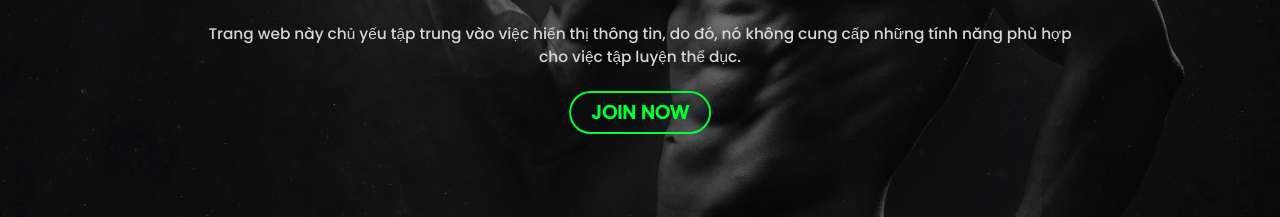
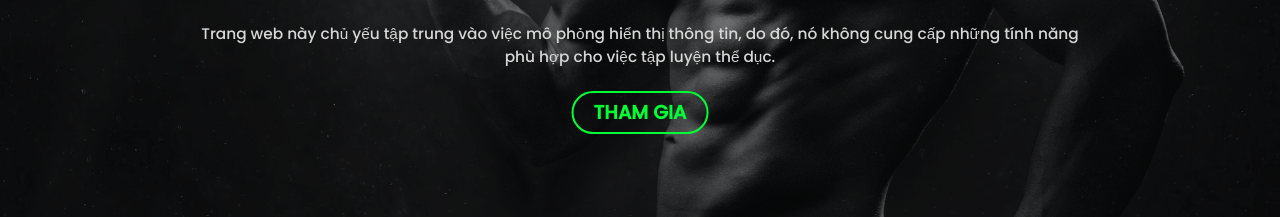
Before and after one commit to nvhuy79/GYM-Fitness, a plain HTML site: page index.html in a window 1280 px wide. Shown: the part 554-771 px from the top of the page. Drawn offline with Linux system fonts and the light colour scheme; a web font is replaced by a local one.

Commit message:
Update content

```diff
--- a/index.html
+++ b/index.html
@@ -40,9 +40,9 @@
         <h3>feel the power with</h3>
         <h1><b>FIT</b>APEX</h1><br>
         <p class="tagline">
-          Trang web này chủ yếu tập trung vào việc hiển thị thông tin, do đó, nó không cung cấp những tính năng phù hợp cho việc tập luyện thể dục.
+          Trang web này chủ yếu tập trung vào việc mô phỏng hiển thị thông tin, do đó, nó không cung cấp những tính năng phù hợp cho việc tập luyện thể dục.
         </p>
-        <button class="join">Join now</button>
+        <button class="join">Tham gia</button>
       </div>
       <div class="banner"><img src="images/banner.jpg" alt="" width="100%"></div>
     </section>
@@ -224,7 +224,7 @@
         <div class="row">
           <div class="cols a">
             <div class="heading">boiled chicken</div>
-            <p>Lorem ipsum, dolor sit amet consectetur adipisicing elit. Unde consequatur quaerat fugit nam Pn ot eee Macatee ec CR meee ee Ro suia SCR oe Coste rice eric Feta eC TSEC aT SRL Cee eet kee eae Stee OC eC ero FeO Mer sce CCL ot Ree ea ak ee ere ieee Stee CL Cana ca ea Com Tre LR rue</p>
+            <p>Trang web này chủ yếu tập trung vào việc mô phỏng hiển thị thông tin, do đó, nó không cung cấp những tính năng phù hợp cho việc tập luyện thể dục.</p>
           </div>
           <div class="cols b">
             <div class="boxes">
@@ -236,7 +236,7 @@
         <div class="row">
           <div class="cols a">
             <div class="heading">bread salads</div>
-            <p>Lorem ipsum, dolor sit amet consectetur adipisicing elit. Unde consequatur quaerat fugit nam Pn ot eee Macatee ec CR meee ee Ro suia SCR oe Coste rice eric Feta eC TSEC aT SRL Cee eet kee eae Stee OC eC ero FeO Mer sce CCL ot Ree ea ak ee ere ieee Stee CL Cana ca ea Com Tre LR rue</p>
+            <p>Trang web này chủ yếu tập trung vào việc mô phỏng hiển thị thông tin, do đó, nó không cung cấp những tính năng phù hợp cho việc tập luyện thể dục.</p>
           </div>
           <div class="cols b">
             <div class="boxes">
@@ -248,7 +248,7 @@
         <div class="row">
           <div class="cols a">
             <div class="heading">dry fruits</div>
-            <p>Lorem ipsum, dolor sit amet consectetur adipisicing elit. Unde consequatur quaerat fugit nam Pn ot eee Macatee ec CR meee ee Ro suia SCR oe Coste rice eric Feta eC TSEC aT SRL Cee eet kee eae Stee OC eC ero FeO Mer sce CCL ot Ree ea ak ee ere ieee Stee CL Cana ca ea Com Tre LR rue</p>
+            <p>Trang web này chủ yếu tập trung vào việc mô phỏng hiển thị thông tin, do đó, nó không cung cấp những tính năng phù hợp cho việc tập luyện thể dục.</p>
           </div>
           <div class="cols b">
             <div class="boxes">
@@ -260,7 +260,7 @@
         <div class="row">
           <div class="cols a">
             <div class="heading">healthy fruits</div>
-            <p>Lorem ipsum, dolor sit amet consectetur adipisicing elit. Unde consequatur quaerat fugit nam Pn ot eee Macatee ec CR meee ee Ro suia SCR oe Coste rice eric Feta eC TSEC aT SRL Cee eet kee eae Stee OC eC ero FeO Mer sce CCL ot Ree ea ak ee ere ieee Stee CL Cana ca ea Com Tre LR rue</p>
+            <p>Trang web này chủ yếu tập trung vào việc mô phỏng hiển thị thông tin, do đó, nó không cung cấp những tính năng phù hợp cho việc tập luyện thể dục.</p>
           </div>
           <div class="cols b">
             <div class="boxes">
@@ -273,7 +273,7 @@
         <div class="row">
           <div class="cols a">
             <div class="heading">fresh juices</div>
-            <p>Lorem ipsum, dolor sit amet consectetur adipisicing elit. Unde consequatur quaerat fugit nam Pn ot eee Macatee ec CR meee ee Ro suia SCR oe Coste rice eric Feta eC TSEC aT SRL Cee eet kee eae Stee OC eC ero FeO Mer sce CCL ot Ree ea ak ee ere ieee Stee CL Cana ca ea Com Tre LR rue</p>
+            <p>Trang web này chủ yếu tập trung vào việc mô phỏng hiển thị thông tin, do đó, nó không cung cấp những tính năng phù hợp cho việc tập luyện thể dục.</p>
           </div>
           <div class="cols b">
             <div class="boxes">
@@ -285,7 +285,7 @@
         <div class="row">
           <div class="cols a">
             <div class="heading">some protein</div>
-            <p>Lorem ipsum, dolor sit amet consectetur adipisicing elit. Unde consequatur quaerat fugit nam Pn ot eee Macatee ec CR meee ee Ro suia SCR oe Coste rice eric Feta eC TSEC aT SRL Cee eet kee eae Stee OC eC ero FeO Mer sce CCL ot Ree ea ak ee ere ieee Stee CL Cana ca ea Com Tre LR rue</p>
+            <p>Trang web này chủ yếu tập trung vào việc mô phỏng hiển thị thông tin, do đó, nó không cung cấp những tính năng phù hợp cho việc tập luyện thể dục.</p>
           </div>
           <div class="cols b">
             <div class="boxes">
@@ -303,16 +303,16 @@
     <section id="contact" class="contact view">
       <div class="main">
         <h2><span>C</span>ontact</h2>
-        <h6>Seo CS arend Pee mes ut rt TEC CR aL eheee nee etre een</h6>
+        <h6>Nếu có đóng góp hoặc quan tâm đến chúng tôi hãy để lại thông tin</h6>
       </div>
 
       <div class="content">
         <form>
-          <input type="text" placeholder="Ueser">
+          <input type="text" placeholder="Tên người dùng">
           <input type="email" placeholder="Email">
-          <textarea rows="5" placeholder="What's on your mind"></textarea>
+          <textarea rows="5" placeholder="Đóng góp của bạn"></textarea>
           <br>
-          <input type="submit" value="Send" class="btn">
+          <input type="submit" value="Gửi" class="btn">
         </form>
         <div class="bgimg"><img src="images/bgimg.jpg" alt=""  width="100%"></div>
       </div>
```
